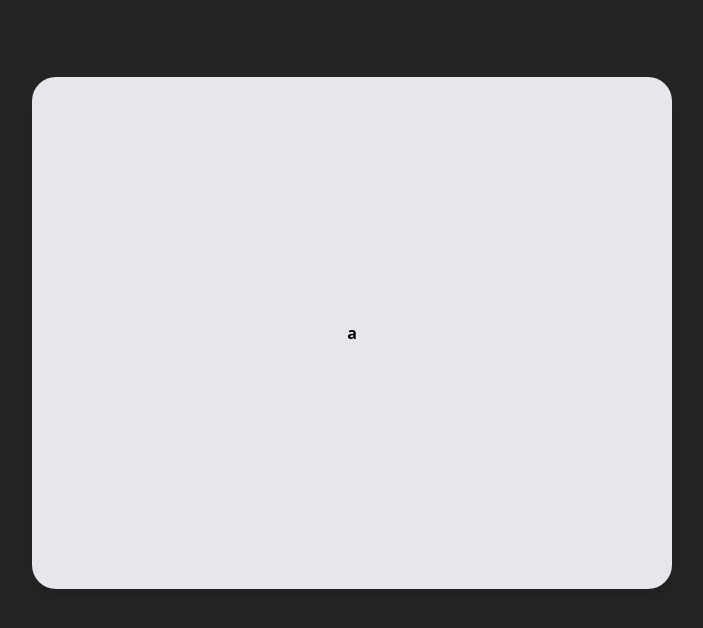
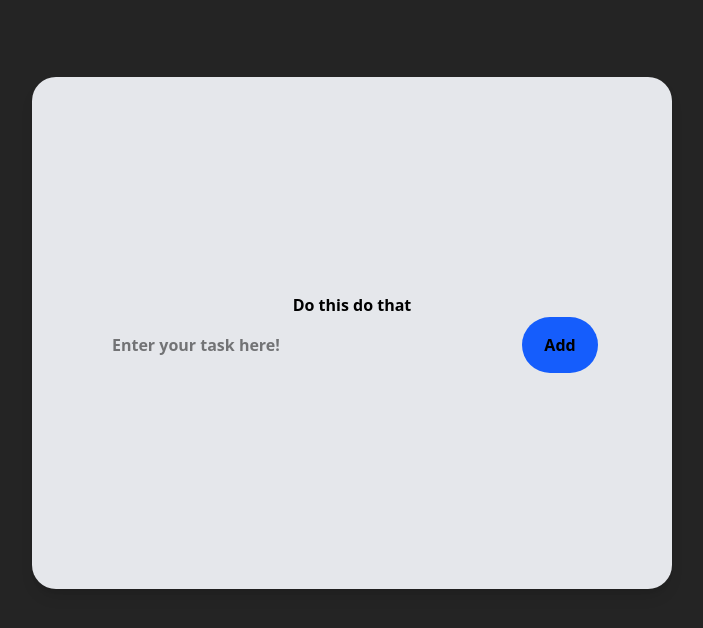
Before and after one commit to rigby200602/do_this_do_that, a React (Vite) app in the folder frontEnd/: page / in a window 1280 px wide. Shown: the top 628 px of the page, without its empty margins (288-991 px from the left). Built offline with nearby package versions, Linux system fonts and the light colour scheme.

Commit message:
add add btn, title, fix css

```diff
--- a/frontEnd/src/App.jsx
+++ b/frontEnd/src/App.jsx
@@ -6,7 +6,11 @@ function App() {
   return (
     <>
       <MainForm>
-        a
+        <h1 className='text-center'>Do this do that</h1>
+        <div className='flex w-[80%] mx-auto'>
+          <input type="text" placeholder='Enter your task here!' className='w-[80%] rounded-xl px-2 mx-2'/>
+          <button className='bg-blue-600 p-4 rounded-4xl w-[15%]'>Add</button>
+        </div>
       </MainForm>
     </>
   )
--- a/frontEnd/src/components/MainForm.jsx
+++ b/frontEnd/src/components/MainForm.jsx
@@ -2,7 +2,7 @@ import React from 'react'
 
 const MainForm = ({children}) => {
   return (
-    <div className='flex items-center justify-center bg-gray-200 m-auto w-[50%] h-128 my-[6%] rounded-3xl shadow-lg text-black font-bold'>
+    <div className='flex flex-col justify-center bg-gray-200 m-auto w-[50%] h-128 my-[6%] rounded-3xl shadow-lg text-black font-bold'>
         {children}
     </div>
   )
```
